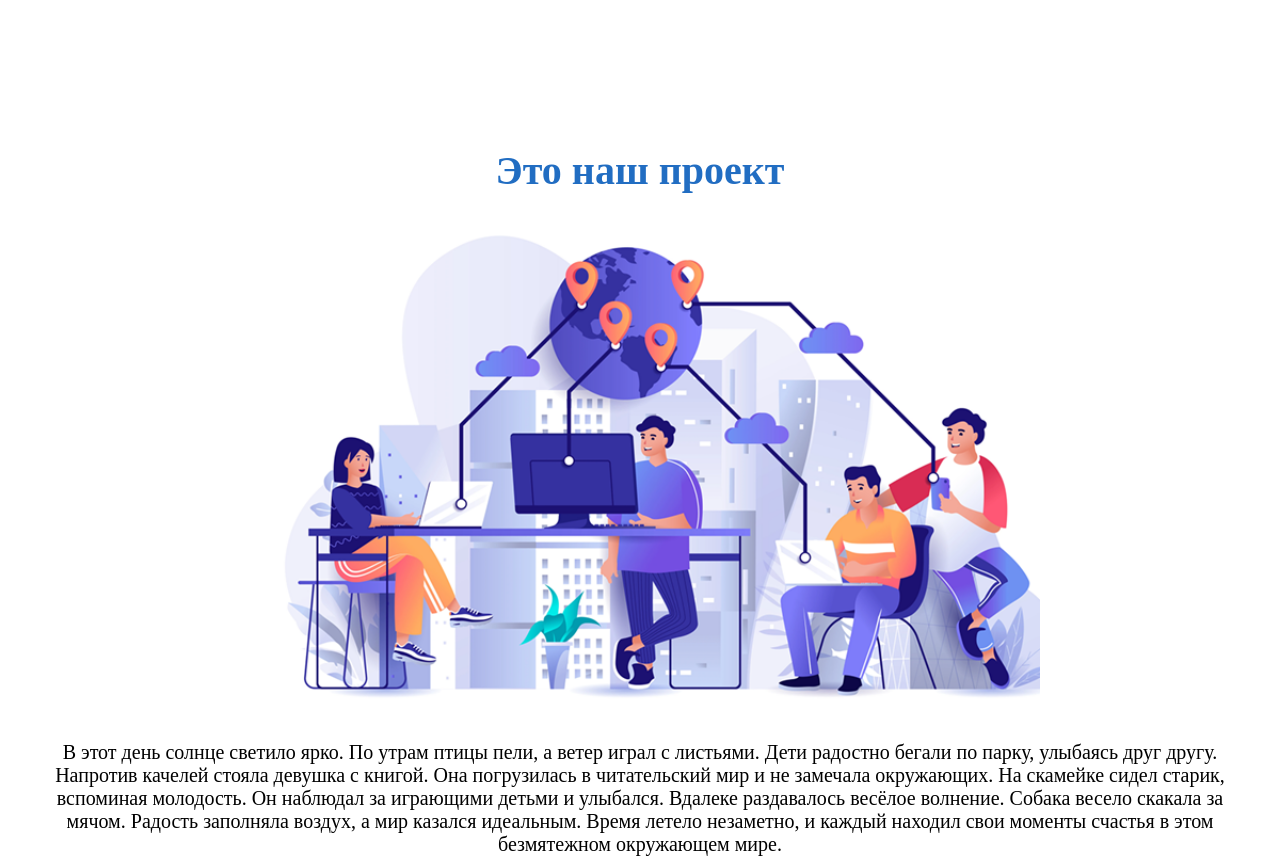
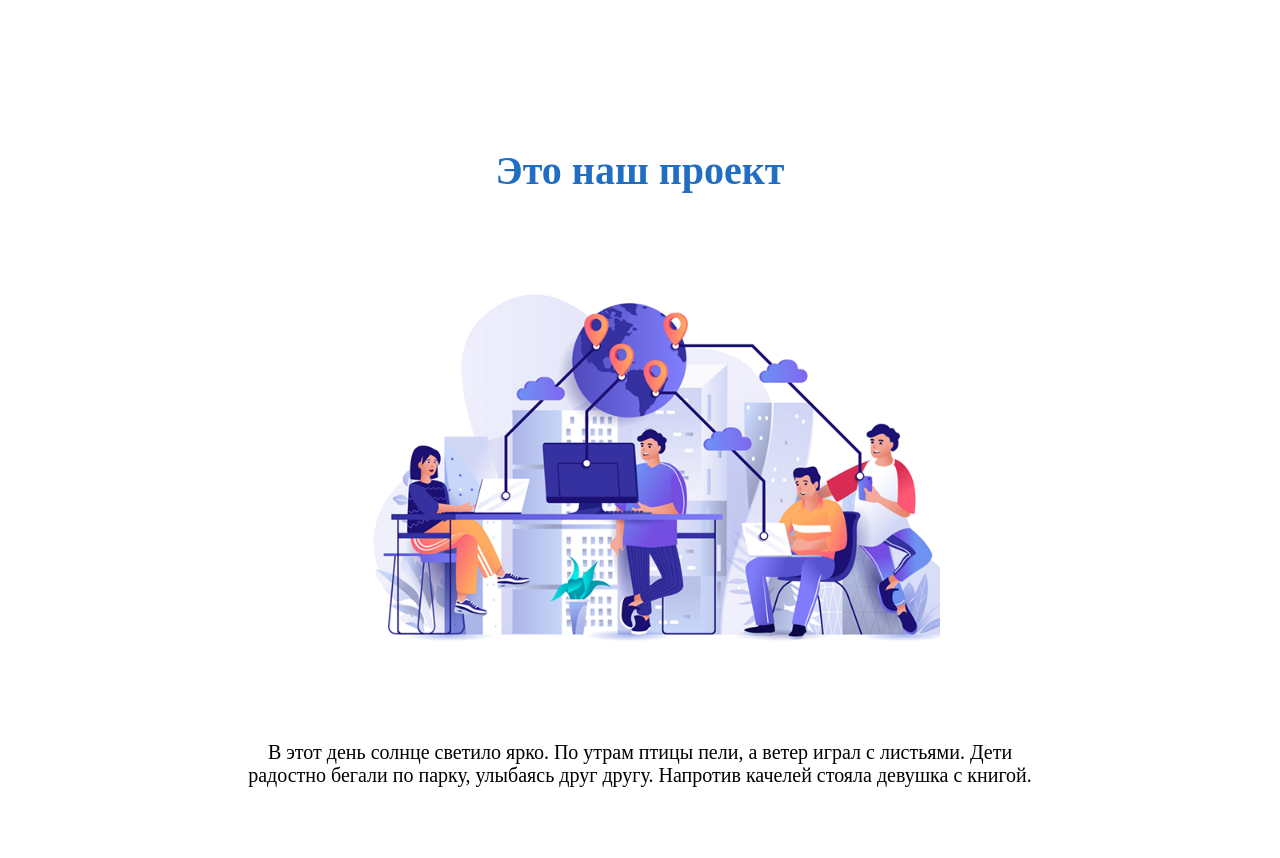
Before and after one commit to martynovappolina/sputnik-ui, a Vue app: page / in a window 1280 px wide. Shown: the part 920-1778 px from the top of the page. Built offline with nearby package versions, Linux system fonts and the light colour scheme; a web font is replaced by a local one.

Commit message:
Update VerticalCardWithImageAndText.vue

```diff
--- a/src/components/VerticalCardWithImageAndText.vue
+++ b/src/components/VerticalCardWithImageAndText.vue
@@ -20,7 +20,7 @@
             },
             text: {
                 type: String,
-                default: 'В этот день солнце светило ярко. По утрам птицы пели, а ветер играл с листьями. Дети радостно бегали по парку, улыбаясь друг другу. Напротив качелей стояла девушка с книгой. Она погрузилась в читательский мир и не замечала окружающих. На скамейке сидел старик, вспоминая молодость. Он наблюдал за играющими детьми и улыбался. Вдалеке раздавалось весёлое волнение. Собака весело скакала за мячом. Радость заполняла воздух, а мир казался идеальным. Время летело незаметно, и каждый находил свои моменты счастья в этом безмятежном окружающем мире.'
+                default: 'В этот день солнце светило ярко. По утрам птицы пели, а ветер играл с листьями. Дети радостно бегали по парку, улыбаясь друг другу. Напротив качелей стояла девушка с книгой. '
             }
         }
     }
@@ -34,9 +34,8 @@
         justify-content: center;
         text-align: center;
         padding: 0 30px;
-        max-width: 1200px;
+        max-width: 800px;
         margin: 150px auto;
-        color: $dark;
 
         h1 {
             color: $primary;
@@ -44,8 +43,9 @@
 
         .image {
             width: 100%;
-            max-width: 800px;
-            height: 500px;
+            max-width: 600px;
+            height: 400px;
+            margin: 50px 0;
             background-size: cover;
             background-position: center;
             background-repeat: no-repeat;
```
